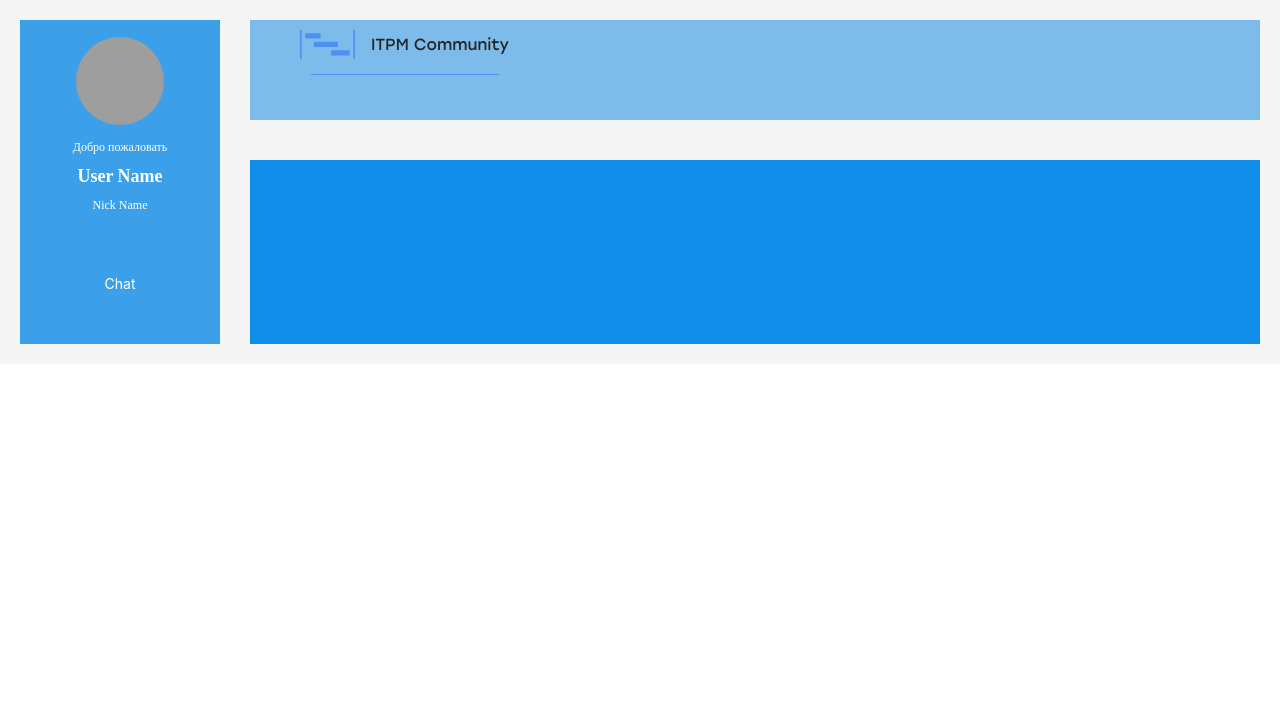
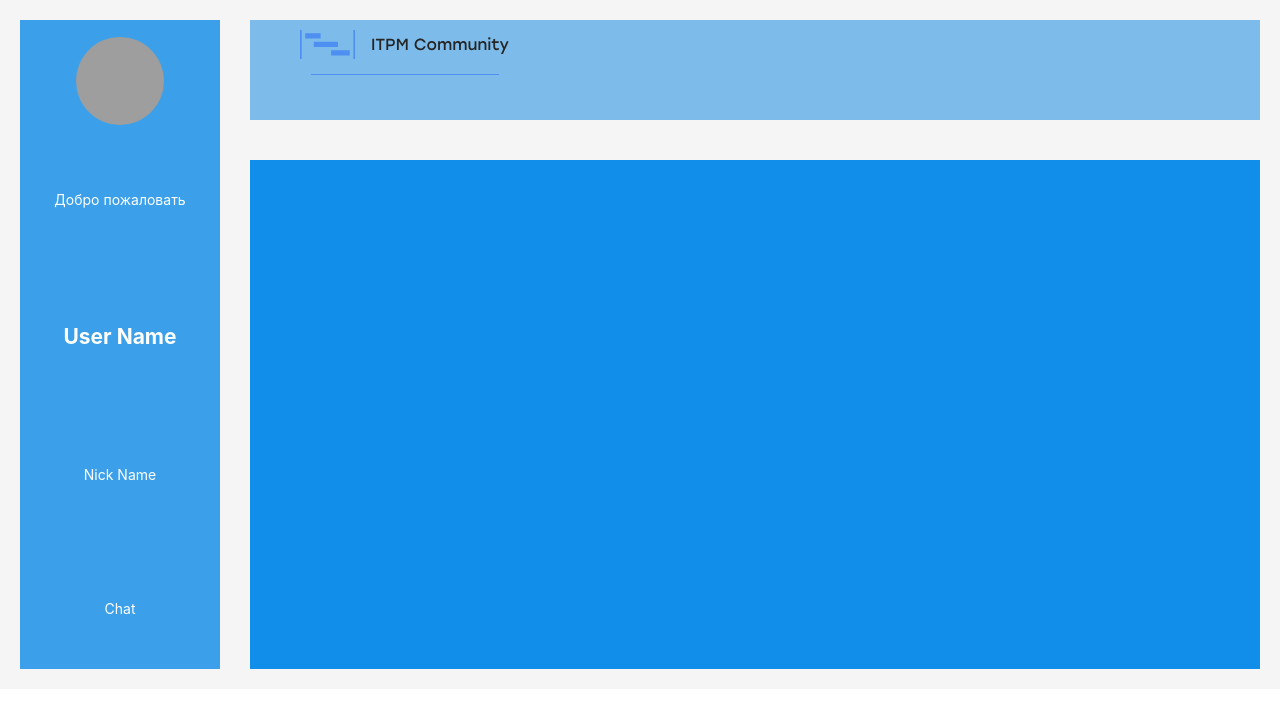
Before and after one commit to Kalips0o/IT-PM, a React (Create React App) app: page / in a window 1280 px wide. Shown: the top 708 px of the page. Built offline with nearby package versions, Linux system fonts and the light colour scheme; grey boxes are pictures that could not be loaded.

Commit message:
Extract UserInfo styles in a separate file

```diff
--- a/src/components/SideMenu/UserInfo.jsx
+++ b/src/components/SideMenu/UserInfo.jsx
@@ -1,17 +1,11 @@
+import styles from './UserInfo.module.css';
+
 function UserInfo() {
-    const text = {
-        fontFamily: 'Stolzl',
-        fontStyle: 'normal',
-        fontWeight: '400',
-        fontSize: '12px',
-        lineHeight: '14px',
-    };
-
     return (
-        <div style={text}>
+        <div style={styles.userInfoText}>
             <text>Добро пожаловать</text>
-            <h1> User Name </h1>
-            <p> Nick Name</p>
+            <h1>User Name </h1>
+            <p>Nick Name</p>
         </div>
     );
 }
--- /dev/null
+++ b/src/components/SideMenu/UserInfo.module.css
@@ -0,0 +1,7 @@
+.user-info-text {
+  font-family: 'Stolzl';
+  font-style: 'normal';
+  font-weight: '400';
+  font-size: '12px';
+  line-height: '14px';
+}
```
